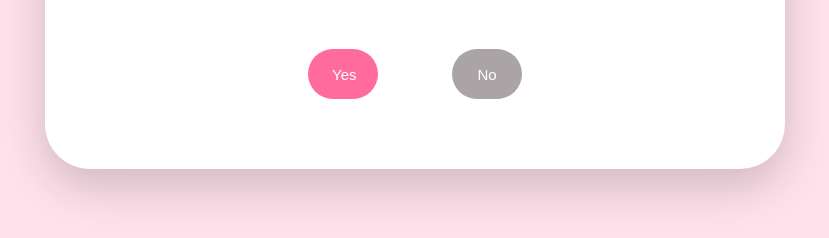
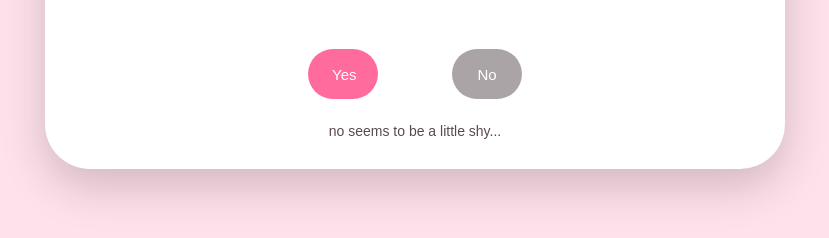
Before and after one commit to Matt-desousa/ValentinesDay, a website: page index.html in a window 1280 px wide. Shown: the part 456-694 px from the top of the page, without its empty margins (225-1054 px from the left). Drawn offline with Linux system fonts and the light colour scheme.

Commit message:
Add files via upload

```diff
--- a/index.html
+++ b/index.html
@@ -88,6 +88,15 @@
       transform-origin: center;
       background-color: #aaa4a6;
     }
+
+    .button-subtext {
+      position: absolute;
+      bottom: 30px;
+      font-size: 14px;
+      color: #5a4a4f;
+      text-align: center;
+      width: 100%;
+    }
   </style>
   </head>
   <body>
@@ -96,6 +105,7 @@
       <h1>Beatrice, will you be my valentine?</h1>
       <button id="yes">Yes</button>
       <button id="no">No</button>
+      <div class="button-subtext">no seems to be a little shy...</div>
     </div>
 
     <script>
```
